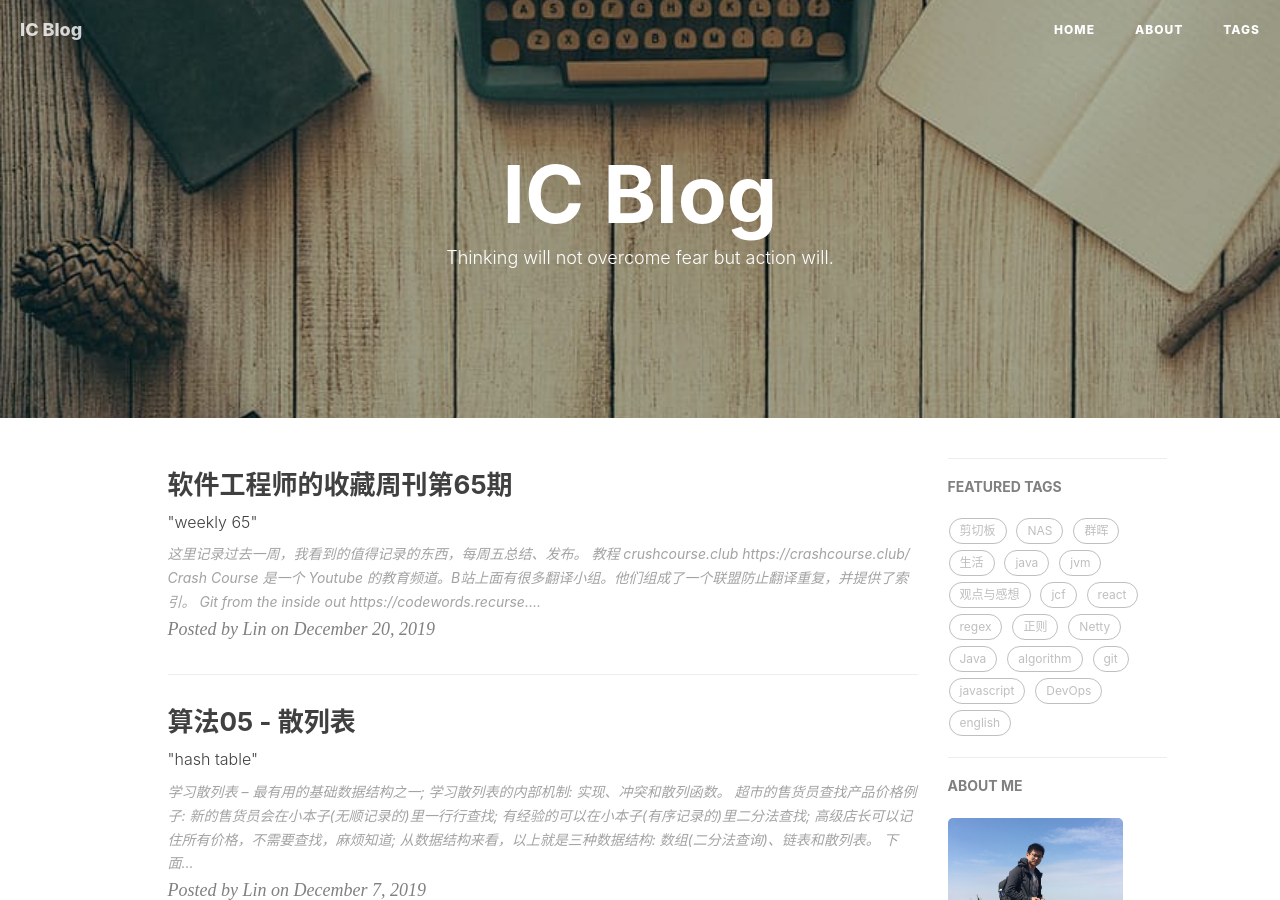
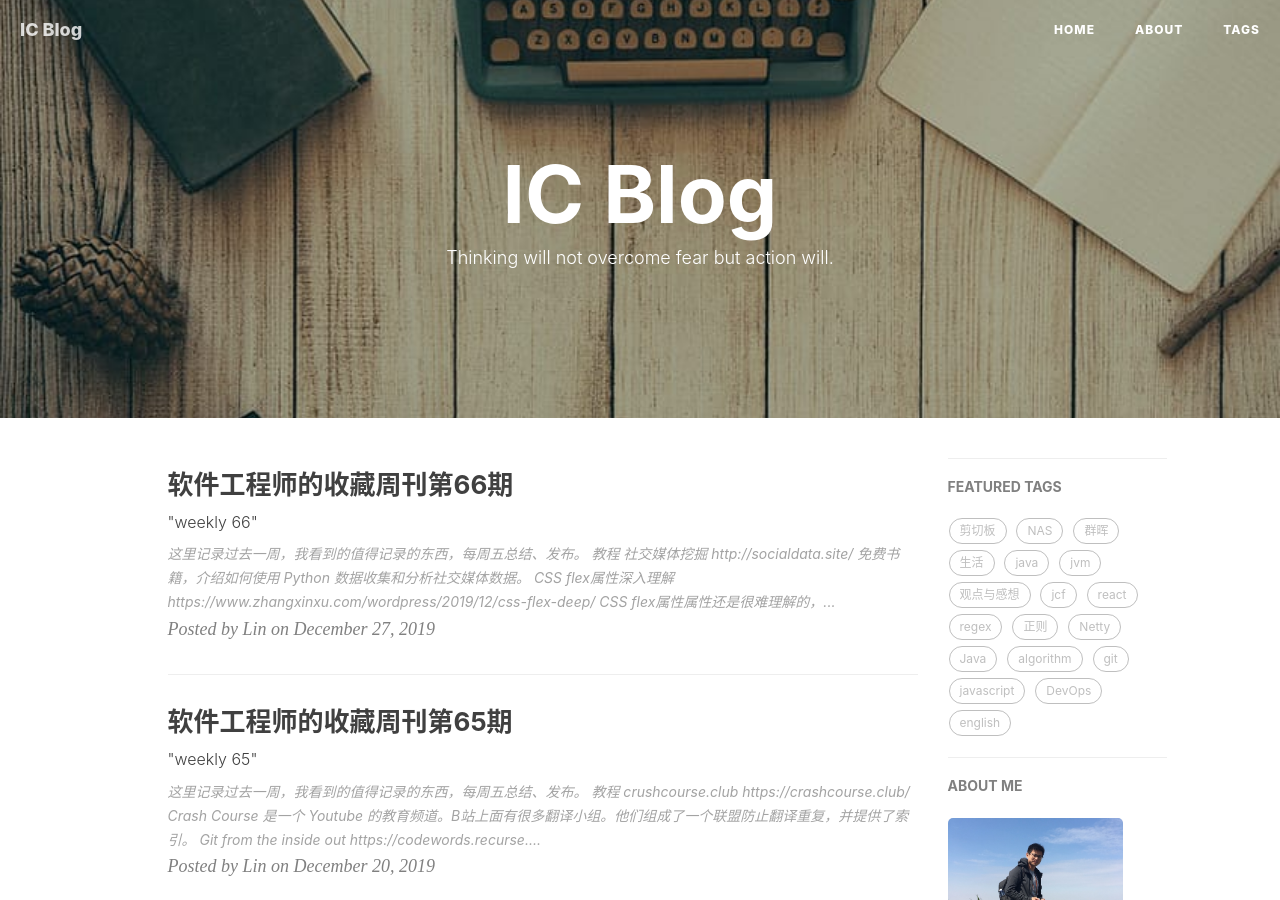
Before and after one commit to linlicro/linlicro.github.io, a Jekyll site: the page built from index.html, in a window 1280 px wide and 900 px high. Built offline with Jekyll 4.4.1, drawn with Linux system fonts in a browser that asks for light colours; nearby versions of some CDN libraries; the list of posts is cut into pages by our own code; comment, search, counter and statistics services are not loaded; some of the changed text lies outside the part shown.

Commit message:
add: weekly 66

```diff
--- /dev/null
+++ b/_posts/2019-12-27-Weekly-66.md
@@ -0,0 +1,51 @@
+---
+layout:     post
+title:      软件工程师的收藏周刊第66期
+subtitle:    "\"weekly 66\""
+date:       2019-12-27
+author:     Lin
+header-img: img/post-bg-20190906.jpg
+catalog: true
+tags:
+    - 剪切板
+---
+
+这里记录过去一周，我看到的值得记录的东西，每周五总结、发布。
+
+## 教程
+
+**社交媒体挖掘**
+<http://socialdata.site/>
+免费书籍，介绍如何使用 Python 数据收集和分析社交媒体数据。
+
+**CSS flex属性深入理解**
+<https://www.zhangxinxu.com/wordpress/2019/12/css-flex-deep/>
+CSS flex属性属性还是很难理解的，但是flex布局要想玩得溜溜溜，这一关必须得过，来来来，一起看看究竟是什么意思，如何更容易理解与记忆。
+
+## 资料
+
+**软件架构编年史**
+<https://www.jianshu.com/p/b477b2cc6cfa>
+逐篇回顾软件架构的历史发展，从单层架构到多层架构，再到更复杂的架构。
+
+**谷歌工程实践文档**
+<https://github.com/xindoo/eng-practices-cn>
+谷歌官方的工程实践文档的中译，目前官方只放出了代码评审（Code Review）的部分，后续会跟进翻译。
+
+**自托管软件列表**
+<https://selfhostedsource.tech/self-hosted/all>
+该网站收集各种可以自己架设服务的软件。
+
+## 工具
+
+**kubesphere**
+<https://github.com/kubesphere/kubesphere>
+KubeSphere is an enterprise-grade multi-tenant container management platform built on Kubernetes.
+
+**Sourcetrail**
+<https://www.sourcetrail.com/blog/open_source/>
+可视化源码浏览器，可以对 C、C ++、Java、Python 源代码进行静态分析，并以图形可视化的形式呈现。
+
+**Hammerspoon – macOS automation with Lua**
+<https://www.hammerspoon.org/>
+This is a tool for powerful automation of OS X. At its core, Hammerspoon is just a bridge between the operating system and a Lua scripting engine. What gives Hammerspoon its power is a set of extensions that expose specific pieces of system functionality, to the user.
```
Also changed, not shown: _posts/2019-12-07-algorithm-05.md (line endings or trailing spaces).
